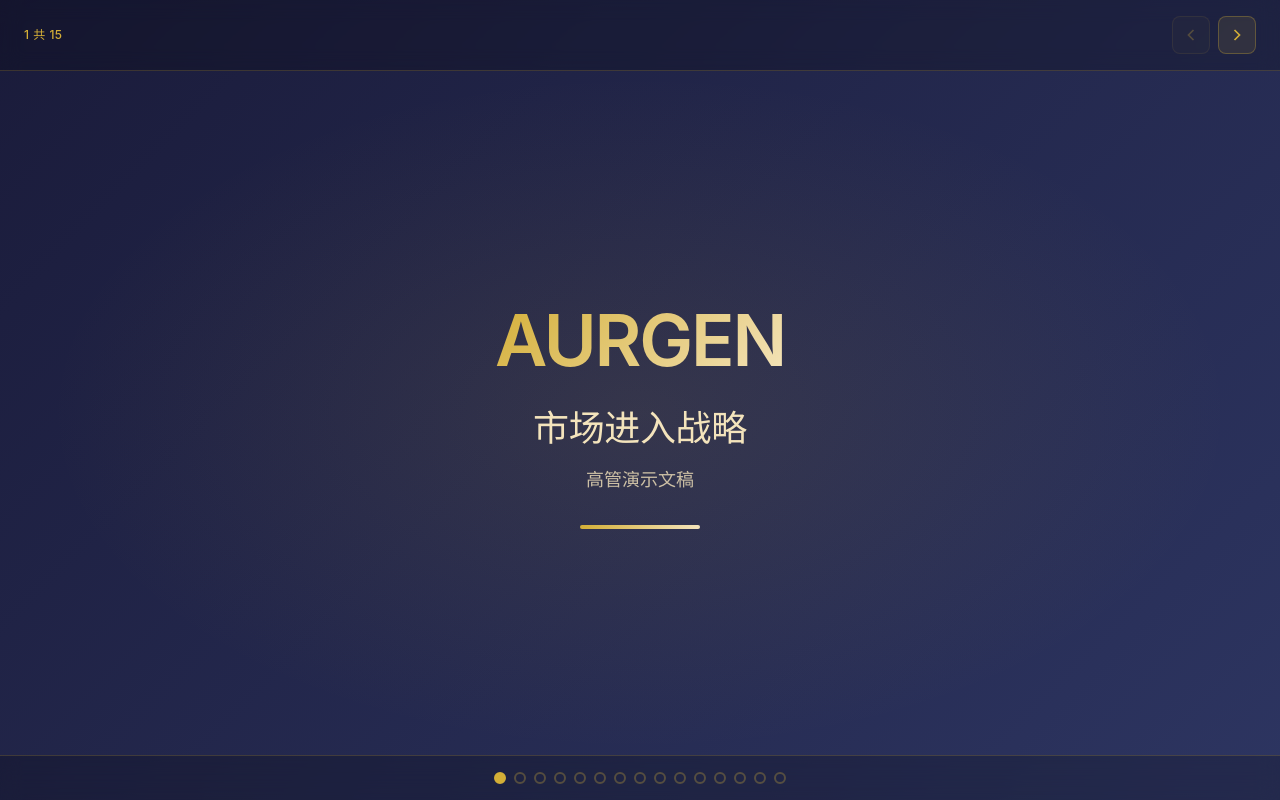
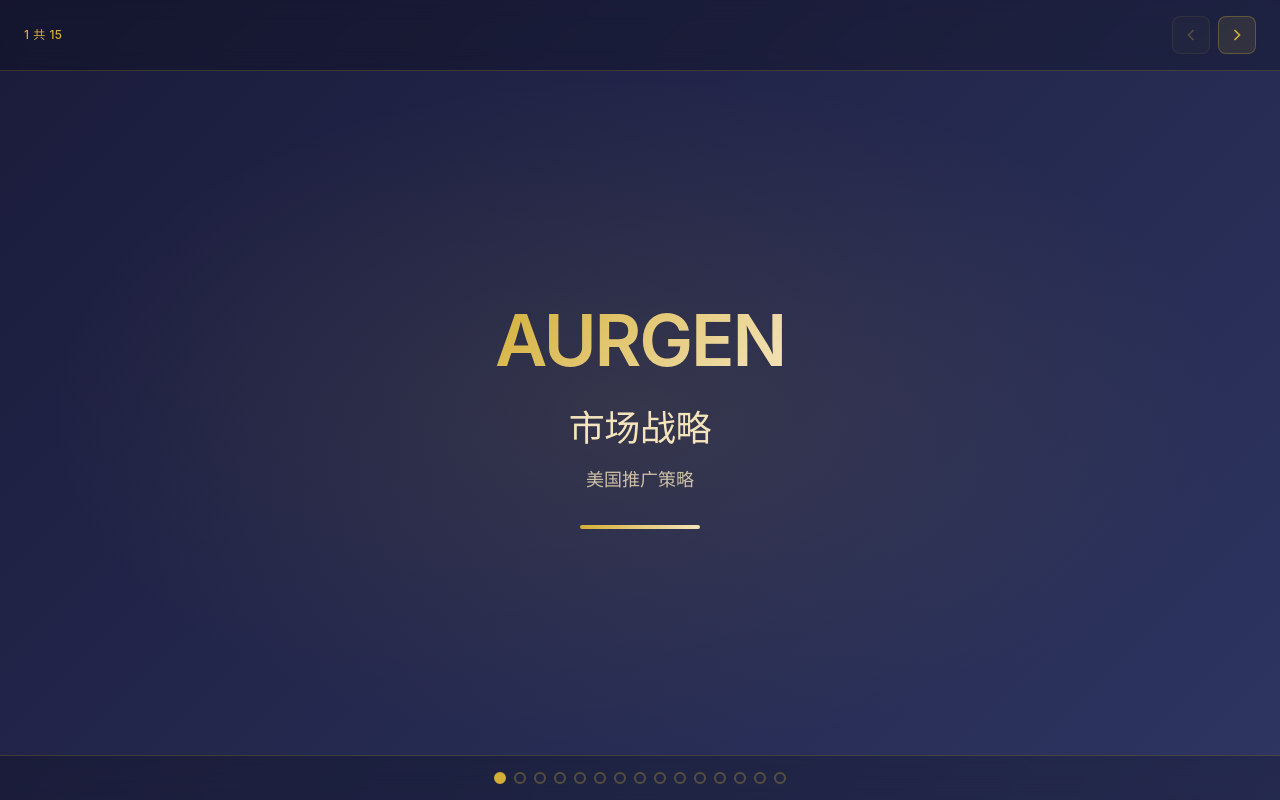
Before and after one commit to tjennychen/x, a plain HTML site: page index-zh.html in a window 1280 px wide. Drawn offline with Linux system fonts and the light colour scheme; a web font is replaced by a local one.

Commit message:
Update index-zh.html

```diff
--- a/index-zh.html
+++ b/index-zh.html
@@ -34,8 +34,8 @@
                 <div class="slide-content title-slide">
                     <div class="title-content">
                         <h1 class="main-title">AURGEN</h1>
-                        <h2 class="subtitle">市场进入战略</h2>
-                        <p class="presentation-subtitle">高管演示文稿</p>
+                        <h2 class="subtitle">市场战略</h2>
+                        <p class="presentation-subtitle">美国推广策略</p>
                         <div class="title-decoration"></div>
                     </div>
                 </div>
@@ -612,7 +612,7 @@
                                 <li>双市场战略兼顾中国品牌建设与美国收入增长</li>
                                 <li>明星、实验室、高端水疗合作构筑竞争壁垒</li>
                                 <li>三层焕活科技突出差异化</li>
-                                <li>三年总营销投入$900万，累计销售$1550万</li>
+                                <li>三年总营销投入$510万，累计销售$750万</li>
                             </ul>
                         </div>
                         <div class="financial-summary">
```
